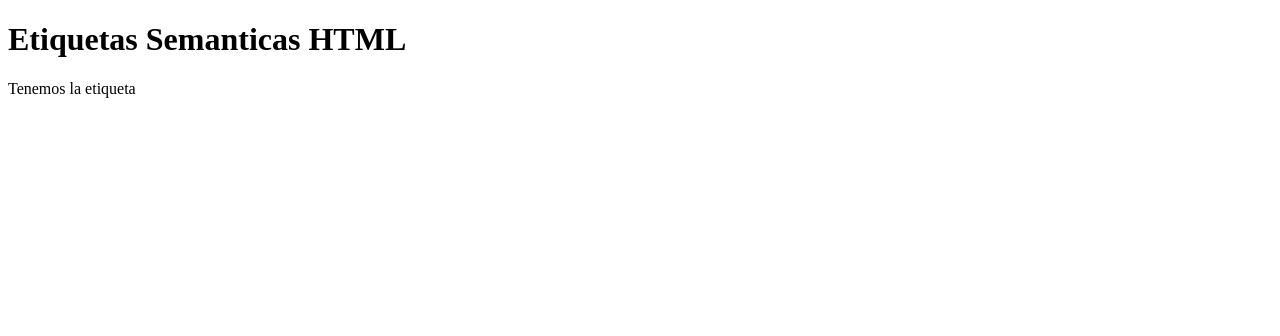
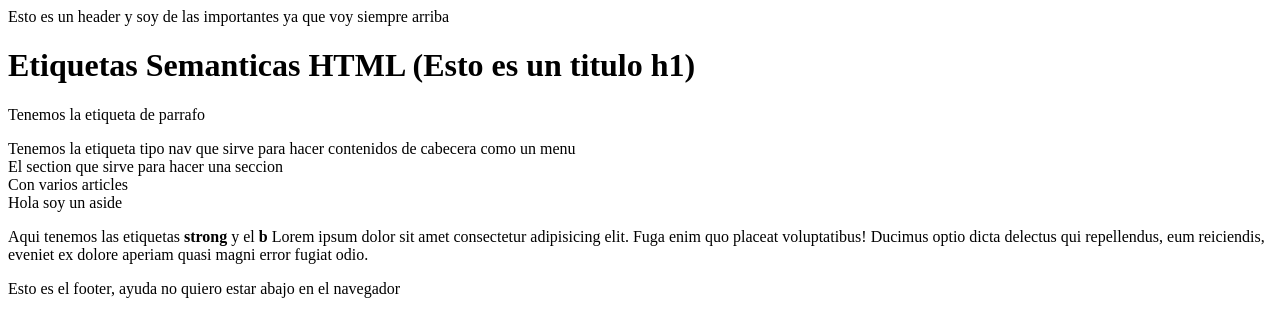
Before and after one commit to ZabDi10/HTML, a plain HTML site: page Actividades/Actividad8.html in a window 1280 px wide. Drawn offline with Linux system fonts and the light colour scheme.

Commit message:
26-5-2023

```diff
--- a/Actividades/Actividad8.html
+++ b/Actividades/Actividad8.html
@@ -7,7 +7,16 @@
     <title>Document</title>
 </head>
 <body>
-    <h1>Etiquetas Semanticas HTML</h1>
-    <p>Tenemos la etiqueta </p>
+    <header>Esto es un header y soy de las importantes ya que voy siempre arriba</header>
+    <h1>Etiquetas Semanticas HTML &#40;Esto es un titulo h1&#41;</h1>
+    <p>Tenemos la etiqueta de parrafo</p>
+    <nav>Tenemos la etiqueta tipo nav que sirve para hacer contenidos de cabecera como un menu</nav>
+    <section>
+        <article>El section que sirve para hacer una seccion</article>
+        <article>Con varios articles</article>
+    </section>
+    <aside>Hola soy un aside</aside>
+    <p>Aqui tenemos las etiquetas <strong>strong</strong> y el <b>b</b> Lorem ipsum dolor sit amet consectetur adipisicing elit. Fuga enim quo placeat voluptatibus! Ducimus optio dicta delectus qui repellendus, eum reiciendis, eveniet ex dolore aperiam quasi magni error fugiat odio.</p>
+    <footer>Esto es el footer, ayuda no quiero estar abajo en el navegador</footer>
 </body>
 </html>
```
